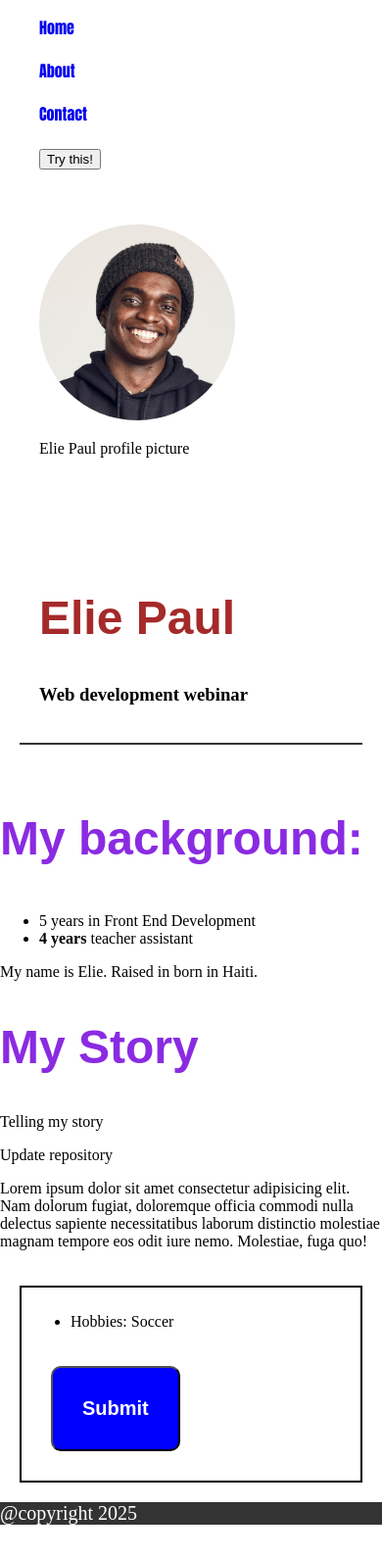
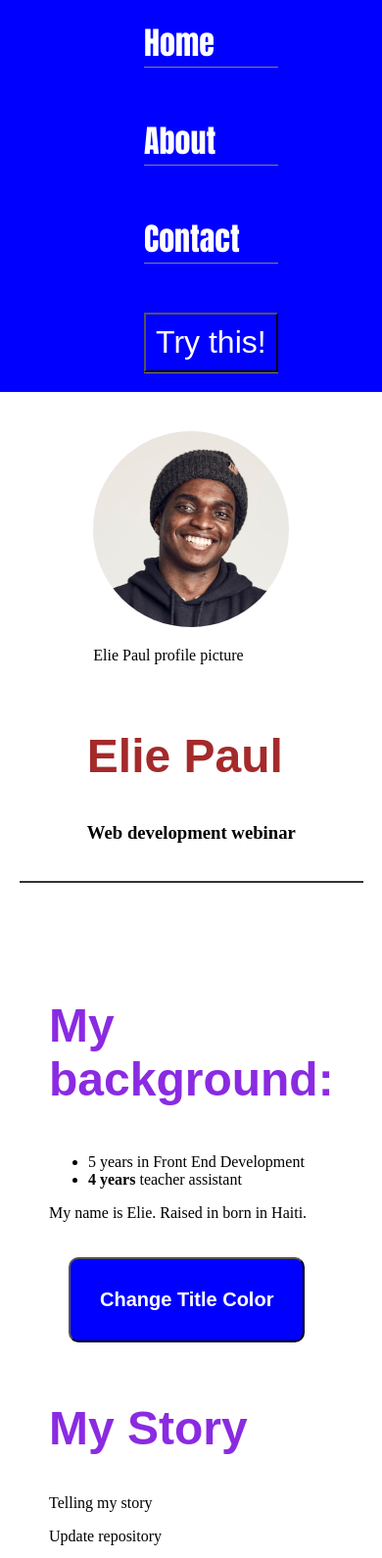
Before and after one commit to EliePaulDev/profile-page-webinar, a plain HTML site: page index.html in a window 390 px wide. Shown: the top 1590 px of the page at 98% size. Before the commit the page ends 1556 px from the top, so only its background shows below. Drawn offline with Linux system fonts and the light colour scheme.

Commit message:
Add javascript

```diff
--- a/index.html
+++ b/index.html
@@ -5,17 +5,17 @@
         <meta name="author" content="Elie Paul" />
         <meta name="keywords" content="profile, web, development">
         <meta name="viewport" content="width=device-width, initial-scale=1">
-        <title>Elie Paul</title>
+        <title>Elie Paul Profile</title>
         <link rel="stylesheet" href="style.css">
-
+        <script src="index.js"></script>
     </head>
-    <body>
+    <body class="container">
         <nav class="menu">
             <ul>
                 <li><a href="#">Home</a></li>
                 <li><a href="#about">About</a></li>
                 <li><a href="#contact">Contact</a></li>
-                <li><button>Try this!</button></li>
+                <li><button class="btn-menu">Try this!</button></li>
             </ul>
         </nav>
         <header class="bio-header">
@@ -29,7 +29,7 @@
             </section>
         </header>
         <main class="content">
-        <section>
+        <section class="main-content">
             <h3 class="title">My background: </h3>
             <ul>
                 <li><span>5 years</span> in Front End Development</li>
@@ -38,6 +38,8 @@
             <p>
                 My name is Elie. Raised in born in Haiti.
             </p>
+
+            <button class="btn" onClick="changeTitleColor('blue')">Change Title Color</button>
 
             <h1 class="title"> My Story </h1>
             <article>
@@ -49,15 +51,15 @@
             </section>
         </section>
 
-        <aside>
+        <aside class="aside-content">
             <ul>
                 <li>Hobbies: Soccer</li>
             </ul>
 
-            <button class="btn"> Submit </button>
+            <button id="submit-btn" class="btn" onclick="alert('Button has been clicked')"> Submit </button>
         </aside>
         </main>
-        <footer>
+        <footer class="footer">
             @copyright 2025
         </footer>
     </body>
--- /dev/null
+++ b/index.js
@@ -0,0 +1,24 @@
+console.log("JavaScript is loaded");
+
+function changeTitleColor(color) {
+    const titleElement = document.getElementsByClassName("title");
+    console.log(titleElement);
+    for(let i = 0; i < titleElement.length; i++) {
+        titleElement[i].style.color = color;
+    }
+    //titleElement.style.color = color;
+}
+
+//JSON : JavaScript Object Notation
+
+/*
+ {
+    "name": "dec",
+    "test": "test"
+
+
+ }
+
+
+
+*/
--- a/style.css
+++ b/style.css
@@ -1,5 +1,6 @@
 html {
-    margin: 0
+    margin: 0;
+    box-sizing: border-box;
 }
 
 
@@ -16,14 +17,61 @@ body {
   footer
 */
 
+/*
+- css variables
+- css functions
+- css selectors
+*/
+
+/*
+- specific colors (3 main colors, 2 accent colors)
+- theme
+
+*/
+
+:root {
+    --primary-color: blue;
+    --secondary-color: white;
+    --tertiary-color: black;
+    --accent-color-1: rgba(111, 111, 111, 0.8)
+}
+
+
+
+@function --dashedborder() {
+    border: 1px solid black;
+}
+
+
+
+.container {
+    display: grid;
+    grid-template-areas:
+    "menu menu"
+    "header header"
+    "main aside"
+    "footer footer";
+}
+
+
+.hero {
+    height: 80dvh;
+}
+
 .menu {
     display: flex;
+    justify-content: center;
+    align-items: center;
+    height: 100px;
+    background-color: var(--primary-color);
+    grid-area: menu;
 
     ul {
         display: flex;
         font-family:Impact, Haettenschweiler, 'Arial Narrow Bold', sans-serif;
         font-weight: 500;
-        gap: 20px;
+        font-size: 32px;
+        gap: 50px;
 
         li {
             list-style: none;
@@ -31,11 +79,21 @@ body {
 
         li a {
           text-decoration: none;
+          color: white;
         }
     }
 }
 
+.btn-menu {
+    display: inline-block;
+    background-color: transparent;
+    color: white;
+    font-size: 32px;
+    padding: 10px;
+}
+
 .bio-header {
+    grid-area: header;
     margin: 20px;
     padding: 20px;
     display: flex;
@@ -51,7 +109,7 @@ body {
 }
 
 #name2 {
-    color: blue;
+    color: var(--primary-color);
 }
 
 #name {
@@ -76,8 +134,16 @@ aside {
     display: flex;
 }
 
+.main-content {
+    grid-area: main;
+}
+
+.aside-content {
+    grid-area: aside;
+}
+
 .btn {
-    background-color: blue;
+    background-color: var(--primary-color);
     color: white;
 
     font-size: 20px;
@@ -100,18 +166,46 @@ footer {
     font-size: 20px;
 }
 
+.footer {
+    grid-area: footer;
+}
+
 @media screen and (max-width: 680px) {
     .menu {
+        height: 400px;
+        gap: 10px;
+        font-size:24px;
         ul {
             flex-direction: column;
+
+            li {
+                border-bottom: 1px solid grey;
+            }
         }
     }
 
     .bio-header {
         flex-direction: column;
+        justify-content: center;
+        align-items: center;
+        gap: 10px;
     }
 
     .content {
         flex-direction: column;
+        justify-content: center;
+        align-items: center;
+    }
+
+    .main-content {
+        flex-direction: column;
+        justify-content: center;
+        align-items: center;
+        text-align: left;
+        padding: 50px;
+    }
+
+    .footer {
+        text-align: center;
     }
 }
```
